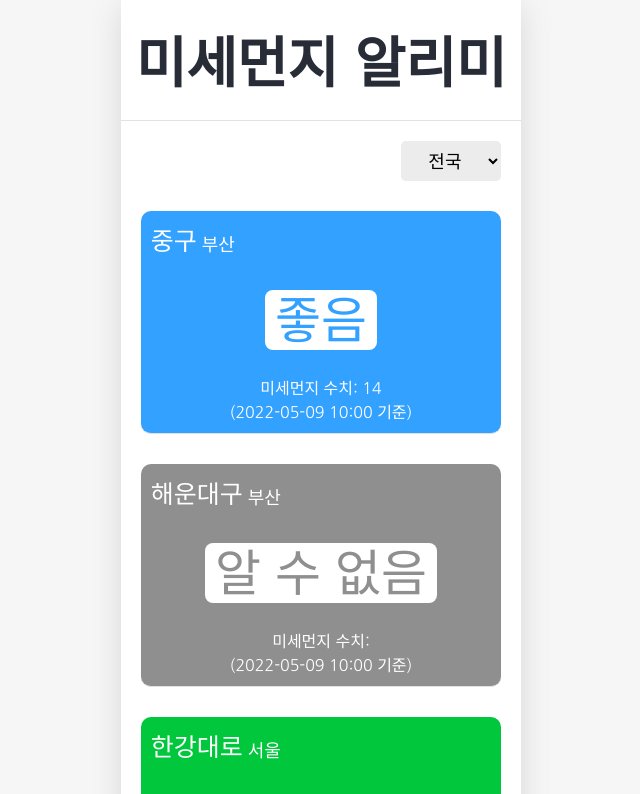
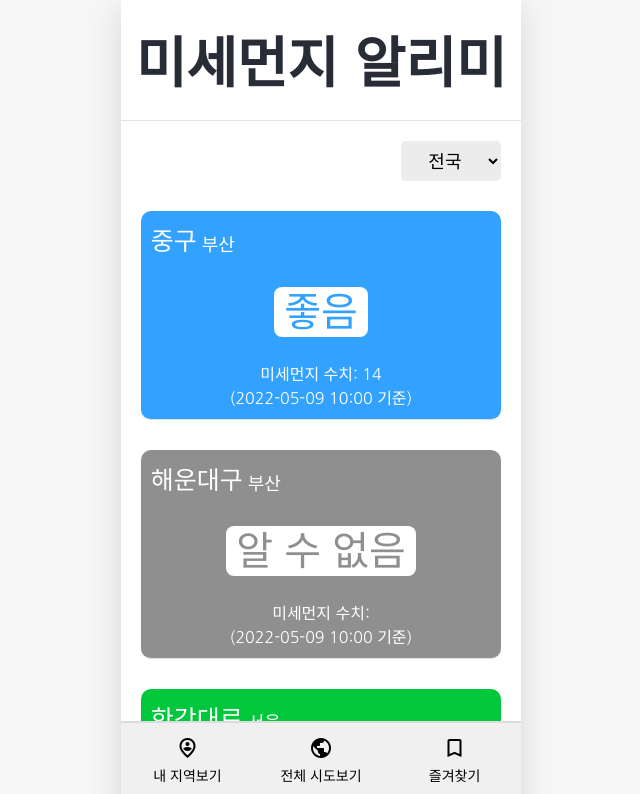
Before and after one commit to deipanema/real-time-pm10, a React (Create React App) app: page / in a window 1280 px wide. Shown: the top 794 px of the page, without its empty margins (319-959 px from the left). Built offline with nearby package versions, Linux system fonts and the light colour scheme.

Commit message:
add footer button css style

```diff
--- a/package.json
+++ b/package.json
@@ -8,6 +8,7 @@
     "@testing-library/user-event": "^13.2.1",
     "react": "^18.2.0",
     "react-dom": "^18.2.0",
+    "react-router-dom": "^6.8.1",
     "react-scripts": "5.0.1",
     "web-vitals": "^2.1.0"
   },
--- a/public/index.html
+++ b/public/index.html
@@ -11,6 +11,10 @@
     />
     <link rel="preconnect" href="https://fonts.googleapis.com" />
     <link rel="preconnect" href="https://fonts.gstatic.com" crossorigin />
+    <link
+      rel="stylesheet"
+      href="https://fonts.googleapis.com/css2?family=Material+Symbols+Outlined:opsz,wght,FILL,GRAD@48,400,0,0"
+    />
     <link
       href="https://fonts.googleapis.com/css2?family=Jua&family=Nanum+Gothic:wght@400;700&display=swap"
       rel="stylesheet"
--- a/src/App.css
+++ b/src/App.css
@@ -103,7 +103,7 @@ header .head-text {
   padding: 5px 10px;
   border-radius: 8px;
   background-color: white;
-  font-size: 50px;
+  font-size: 40px;
 }
 
 .content-container {
@@ -157,3 +157,39 @@ header .head-text {
 .pm10-grade-content-5 {
   color: #ff5959;
 }
+
+/* FOOTER TAB */
+.footer-container {
+  border-top: 2px solid #d3d3d3ab;
+  border-bottom: 2px solid #d3d3d3ab;
+  display: flex;
+  justify-content: space-around;
+  position: sticky;
+  bottom: 0px;
+  height: 75px;
+  background: #f0f0f0;
+}
+
+.footer-container {
+  display: flex;
+  align-items: center;
+}
+
+.footer-item {
+  cursor: pointer;
+  flex-basis: 100em;
+}
+
+.material-symbols-outlined {
+  display: flex;
+  justify-content: center;
+  align-items: center;
+  margin-bottom: 5px;
+}
+
+.context {
+  display: flex;
+  justify-content: center;
+  align-items: center;
+  font-size: 14px;
+}
--- a/src/components/DustInfo.jsx
+++ b/src/components/DustInfo.jsx
@@ -1,6 +1,7 @@
 import React, { useState, useEffect } from "react";
 import ControlMenu from "./ControlMenu";
 import DustItem from "./DustItem";
+import FooterTab from "./FooterTab";
 
 const sidos = [
   { name: "전국", value: "전국" },
@@ -50,6 +51,7 @@ export default function DustInfo() {
           <DustItem {...dust} />
         ))}
       </ul>
+      <FooterTab />
     </div>
   );
 }
--- /dev/null
+++ b/src/components/FooterTab.jsx
@@ -0,0 +1,20 @@
+import React from "react";
+
+export default function FooterTab() {
+  return (
+    <div className="footer-container">
+      <div className="footer-item">
+        <div className="material-symbols-outlined">person_pin_circle</div>
+        <div className="context">내 지역보기</div>
+      </div>
+      <div className="footer-item">
+        <div className="material-symbols-outlined">public</div>
+        <div className="context">전체 시도보기</div>
+      </div>
+      <div className="footer-item">
+        <div className="material-symbols-outlined">bookmark</div>
+        <div className="context">즐겨찾기</div>
+      </div>
+    </div>
+  );
+}
```
Also changed, not shown: 1 other file (tests, documents, lock files or other folders).
